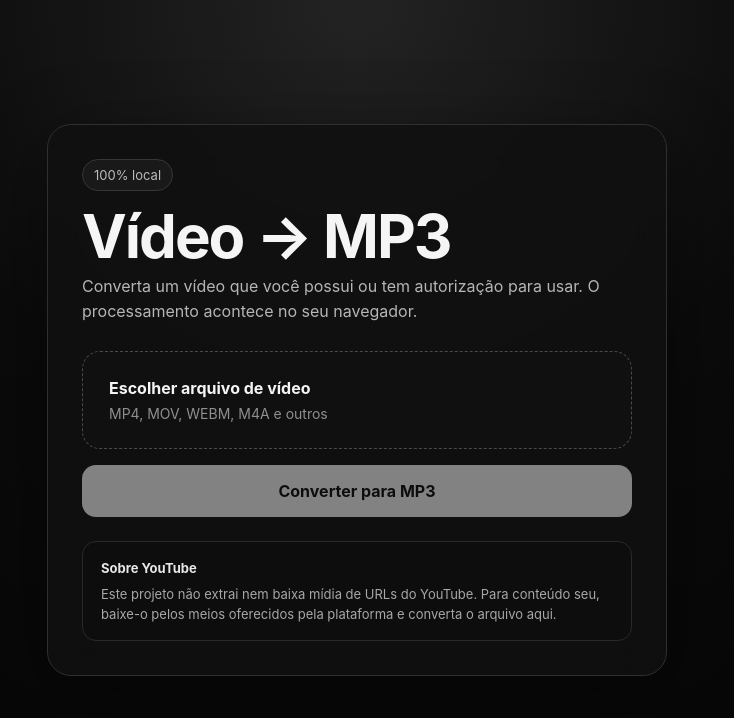
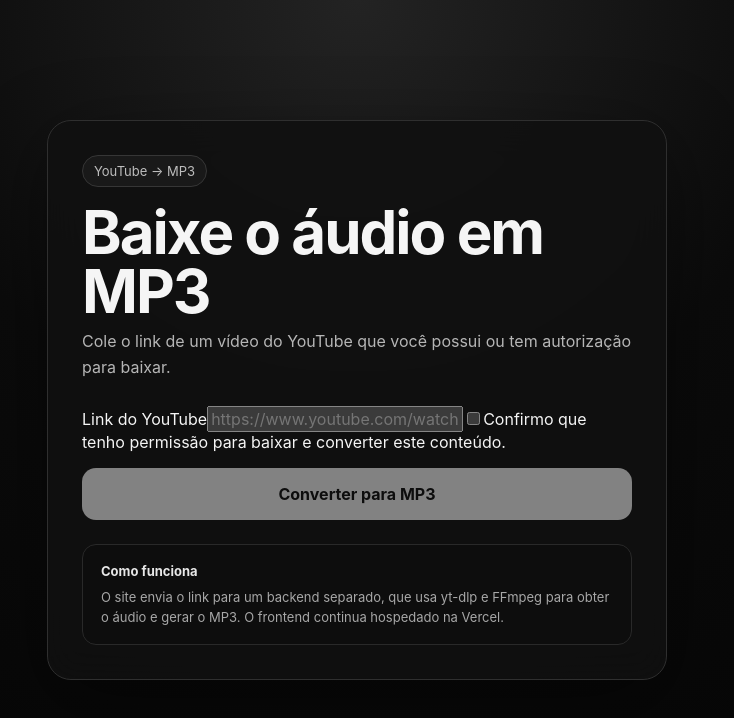
Before and after one commit to anthonytribeiro587/videotopmp3, a Next.js app: page / in a window 1280 px wide. Shown: the top 718 px of the page, without its empty margins (283-1017 px from the left). Built offline with nearby package versions, Linux system fonts and the light colour scheme.

Commit message:
Switch frontend to YouTube URL converter flow

```diff
--- a/app/page.tsx
+++ b/app/page.tsx
@@ -1,85 +1,88 @@
 "use client";
 
-import { useRef, useState } from "react";
-import type { FFmpeg as FFmpegType } from "@ffmpeg/ffmpeg";
+import { FormEvent, useState } from "react";
+
+function getFilename(disposition: string | null) {
+  if (!disposition) return "audio.mp3";
+
+  const utf8 = disposition.match(/filename\*=UTF-8''([^;]+)/i);
+  if (utf8?.[1]) {
+    try {
+      return decodeURIComponent(utf8[1].replace(/["']/g, ""));
+    } catch {
+      return utf8[1].replace(/["']/g, "");
+    }
+  }
+
+  const simple = disposition.match(/filename="?([^";]+)"?/i);
+  return simple?.[1] || "audio.mp3";
+}
 
 export default function Home() {
-  const ffmpegRef = useRef<FFmpegType | null>(null);
-  const [file, setFile] = useState<File | null>(null);
+  const [url, setUrl] = useState("");
+  const [authorized, setAuthorized] = useState(false);
   const [loading, setLoading] = useState(false);
-  const [loaded, setLoaded] = useState(false);
-  const [progress, setProgress] = useState(0);
-  const [downloadUrl, setDownloadUrl] = useState<string | null>(null);
-  const [error, setError] = useState<string | null>(null);
+  const [status, setStatus] = useState("");
+  const [error, setError] = useState("");
 
-  async function loadFFmpeg() {
-    if (loaded && ffmpegRef.current) return ffmpegRef.current;
+  async function convert(event: FormEvent<HTMLFormElement>) {
+    event.preventDefault();
+    setError("");
+    setStatus("");
 
-    const [{ FFmpeg }, { toBlobURL }] = await Promise.all([
-      import("@ffmpeg/ffmpeg"),
-      import("@ffmpeg/util"),
-    ]);
+    if (!authorized) {
+      setError("Confirme que você tem autorização para baixar esse conteúdo.");
+      return;
+    }
 
-    const ffmpeg = new FFmpeg();
-    ffmpeg.on("progress", ({ progress }) => {
-      setProgress(Math.max(0, Math.min(100, Math.round(progress * 100))));
-    });
+    const productionApi = process.env.NEXT_PUBLIC_CONVERTER_API_URL?.replace(/\/$/, "");
+    const localApi =
+      typeof window !== "undefined" && window.location.hostname === "localhost"
+        ? "http://localhost:8000"
+        : "";
+    const apiBase = productionApi || localApi;
 
-    const baseURL = "https://unpkg.com/@ffmpeg/core@0.12.10/dist/umd";
-    await ffmpeg.load({
-      coreURL: await toBlobURL(`${baseURL}/ffmpeg-core.js`, "text/javascript"),
-      wasmURL: await toBlobURL(`${baseURL}/ffmpeg-core.wasm`, "application/wasm"),
-    });
+    if (!apiBase) {
+      setError(
+        "O conversor ainda precisa do backend. Configure NEXT_PUBLIC_CONVERTER_API_URL na Vercel depois de publicar a pasta backend."
+      );
+      return;
+    }
 
-    ffmpegRef.current = ffmpeg;
-    setLoaded(true);
-    return ffmpeg;
-  }
-
-  async function convert() {
-    if (!file) return;
-
-    setError(null);
-    setDownloadUrl(null);
     setLoading(true);
-    setProgress(0);
+    setStatus("Buscando o áudio e convertendo para MP3…");
 
     try {
-      const ffmpeg = await loadFFmpeg();
-      const { fetchFile } = await import("@ffmpeg/util");
+      const response = await fetch(`${apiBase}/convert`, {
+        method: "POST",
+        headers: { "Content-Type": "application/json" },
+        body: JSON.stringify({ url: url.trim() }),
+      });
 
-      const ext = file.name.split(".").pop() || "mp4";
-      const input = `input.${ext}`;
-      const output = "audio.mp3";
-
-      await ffmpeg.writeFile(input, await fetchFile(file));
-      await ffmpeg.exec([
-        "-i",
-        input,
-        "-vn",
-        "-codec:a",
-        "libmp3lame",
-        "-q:a",
-        "2",
-        output,
-      ]);
-
-      const data = await ffmpeg.readFile(output);
-      if (typeof data === "string") {
-        throw new Error("FFmpeg returned unexpected text data.");
+      if (!response.ok) {
+        let message = "Não foi possível converter esse link.";
+        try {
+          const data = await response.json();
+          if (typeof data?.detail === "string") message = data.detail;
+        } catch {}
+        throw new Error(message);
       }
 
-      const bytes = new Uint8Array(data.byteLength);
-      bytes.set(data);
-      const blob = new Blob([bytes.buffer], { type: "audio/mpeg" });
-      setDownloadUrl(URL.createObjectURL(blob));
-      setProgress(100);
-
-      await ffmpeg.deleteFile(input);
-      await ffmpeg.deleteFile(output);
-    } catch (e) {
-      console.error(e);
-      setError("Não consegui converter esse arquivo. Tente outro formato ou um vídeo menor.");
+      setStatus("MP3 pronto. Iniciando o download…");
+      const blob = await response.blob();
+      const filename = getFilename(response.headers.get("content-disposition"));
+      const downloadUrl = URL.createObjectURL(blob);
+      const anchor = document.createElement("a");
+      anchor.href = downloadUrl;
+      anchor.download = filename;
+      document.body.appendChild(anchor);
+      anchor.click();
+      anchor.remove();
+      URL.revokeObjectURL(downloadUrl);
+      setStatus("Pronto! O MP3 foi gerado.");
+    } catch (err) {
+      setStatus("");
+      setError(err instanceof Error ? err.message : "Erro inesperado durante a conversão.");
     } finally {
       setLoading(false);
     }
@@ -88,61 +91,54 @@ export default function Home() {
   return (
     <main className="shell">
       <section className="card">
-        <div className="badge">100% local</div>
-        <h1>Vídeo → MP3</h1>
+        <div className="badge">YouTube → MP3</div>
+        <h1>Baixe o áudio em MP3</h1>
         <p className="lead">
-          Converta um vídeo que você possui ou tem autorização para usar. O processamento acontece no seu navegador.
+          Cole o link de um vídeo do YouTube que você possui ou tem autorização para baixar.
         </p>
 
-        <label className="dropzone">
+        <form onSubmit={convert}>
+          <label className="fieldLabel" htmlFor="youtube-url">
+            Link do YouTube
+          </label>
           <input
-            type="file"
-            accept="video/*,audio/*"
-            onChange={(e) => {
-              const next = e.target.files?.[0] ?? null;
-              setFile(next);
-              setDownloadUrl(null);
-              setError(null);
-            }}
+            id="youtube-url"
+            className="urlInput"
+            type="url"
+            required
+            value={url}
+            onChange={(event) => setUrl(event.target.value)}
+            placeholder="https://www.youtube.com/watch?v=..."
+            autoComplete="off"
           />
-          <strong>{file ? file.name : "Escolher arquivo de vídeo"}</strong>
-          <span>
-            {file
-              ? `${(file.size / 1024 / 1024).toFixed(1)} MB`
-              : "MP4, MOV, WEBM, M4A e outros"}
-          </span>
-        </label>
 
-        <button className="primary" disabled={!file || loading} onClick={convert}>
-          {loading
-            ? loaded
-              ? `Convertendo… ${progress}%`
-              : "Carregando conversor…"
-            : "Converter para MP3"}
-        </button>
+          <label className="permission">
+            <input
+              type="checkbox"
+              checked={authorized}
+              onChange={(event) => setAuthorized(event.target.checked)}
+            />
+            <span>Confirmo que tenho permissão para baixar e converter este conteúdo.</span>
+          </label>
+
+          <button className="primary" disabled={loading || !url.trim()} type="submit">
+            {loading ? "Convertendo…" : "Converter para MP3"}
+          </button>
+        </form>
 
         {loading && (
-          <div className="progress" aria-label="Progresso da conversão">
-            <div style={{ width: `${Math.max(2, progress)}%` }} />
+          <div className="progress" aria-label="Conversão em andamento">
+            <div />
           </div>
         )}
 
-        {downloadUrl && (
-          <a
-            className="download"
-            href={downloadUrl}
-            download={`${file?.name.replace(/\.[^.]+$/, "") || "audio"}.mp3`}
-          >
-            Baixar MP3
-          </a>
-        )}
-
+        {status && <p className="success">{status}</p>}
         {error && <p className="error">{error}</p>}
 
         <div className="note">
-          <strong>Sobre YouTube</strong>
+          <strong>Como funciona</strong>
           <p>
-            Este projeto não extrai nem baixa mídia de URLs do YouTube. Para conteúdo seu, baixe-o pelos meios oferecidos pela plataforma e converta o arquivo aqui.
+            O site envia o link para um backend separado, que usa yt-dlp e FFmpeg para obter o áudio e gerar o MP3. O frontend continua hospedado na Vercel.
           </p>
         </div>
       </section>
```
